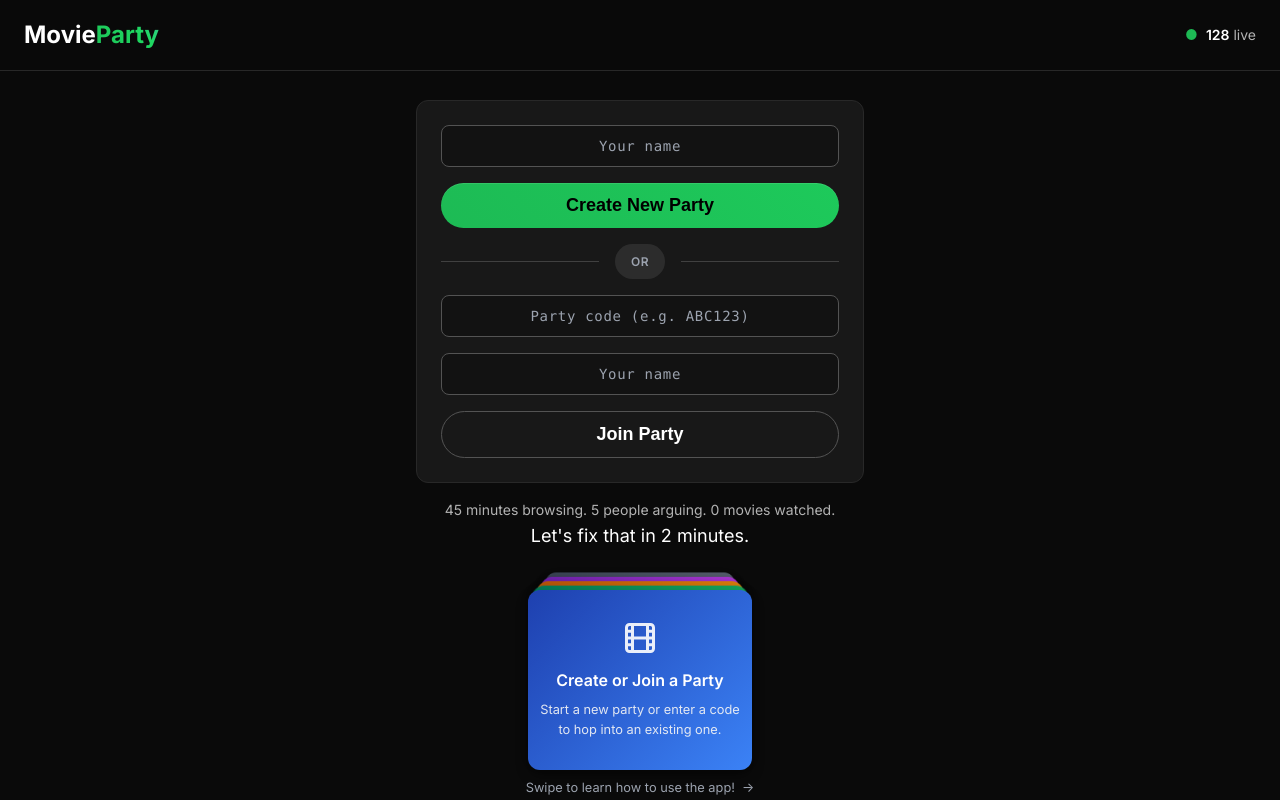
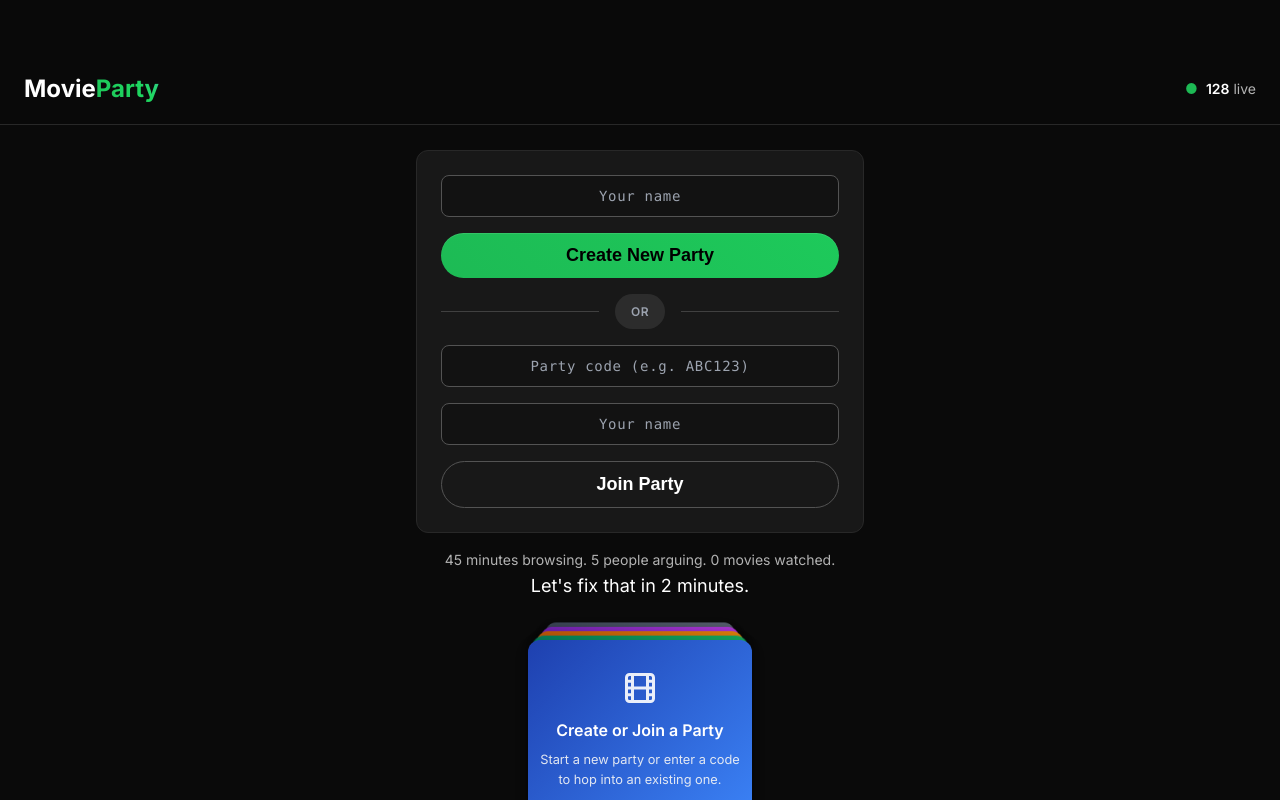
Before and after one commit to KushaalP/llm-party-app, a React (Vite) app: page / in a window 1280 px wide. Built offline with nearby package versions, Linux system fonts and the light colour scheme; no server answers; what @capacitor/core would draw is missing.

Commit message:
fixed ios header

```diff
--- a/index.html
+++ b/index.html
@@ -3,7 +3,7 @@
   <head>
     <meta charset="UTF-8" />
     <link rel="icon" type="image/svg+xml" href="/favicon.svg" />
-    <meta name="viewport" content="width=device-width, initial-scale=1.0, maximum-scale=1.0, user-scalable=no" />
+    <meta name="viewport" content="width=device-width, initial-scale=1.0, maximum-scale=1.0, user-scalable=no, viewport-fit=cover" />
     <title>MovieParty - AI Movie Recommendations</title>
   </head>
   <body>
--- a/src/components/Home.jsx
+++ b/src/components/Home.jsx
@@ -124,7 +124,8 @@ export default function Home() {
         background: 'rgba(10, 10, 10, 0.95)',
         backdropFilter: 'blur(16px)',
         borderBottom: '1px solid #282828',
-        padding: '16px 24px'
+        padding: '16px 24px',
+        paddingTop: '70px' // Increased padding as requested
       }}>
         <div className="flex items-center justify-between">
           <h1 className="text-2xl font-bold text-white">
@@ -142,7 +143,12 @@ export default function Home() {
       </div>
 
       {/* Main Content */}
-      <div style={{ paddingTop: '120px', paddingLeft: '24px', paddingRight: '24px' }}>
+      <div style={{
+        paddingTop: '170px', // Adjusted for 70px header padding
+        paddingLeft: '24px',
+        paddingRight: '24px',
+        paddingBottom: '24px'
+      }}>
         <div className="max-w-md mx-auto">
           {/* Main Card */}
           <HomeCard
--- a/src/index.css
+++ b/src/index.css
@@ -27,11 +27,26 @@ body {
   width: 100%;
 }
 
+/* iOS Safe Area Support */
+.safe-area-top {
+  padding-top: env(safe-area-inset-top, 20px);
+}
+
+/* For devices with notch/Dynamic Island */
+@supports (padding-top: env(safe-area-inset-top)) {
+  .ios-header {
+    padding-top: calc(16px + env(safe-area-inset-top)) !important;
+  }
+}
+
 /* Spotify-like styling */
 .container {
   max-width: 1200px;
   margin: 0 auto;
   padding: 0 24px;
+  /* Add safe area padding for iOS devices */
+  padding-left: max(24px, env(safe-area-inset-left));
+  padding-right: max(24px, env(safe-area-inset-right));
 }
 
 .mt-negative {
```
